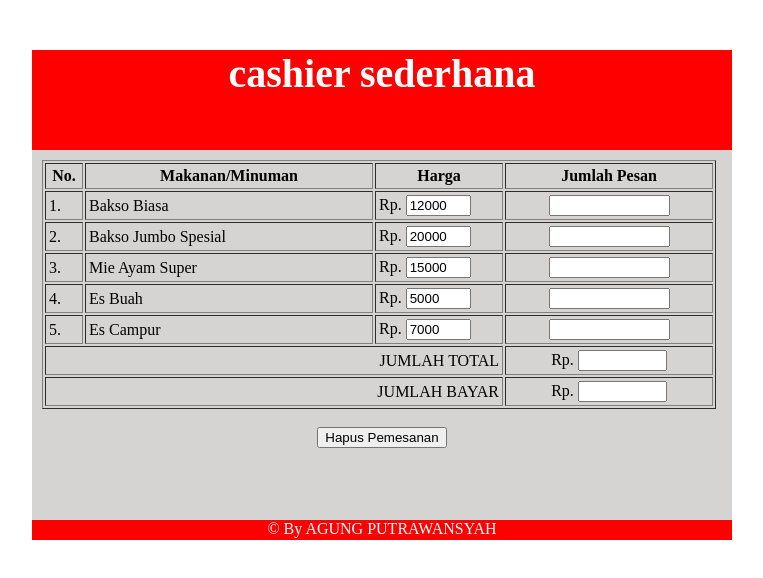
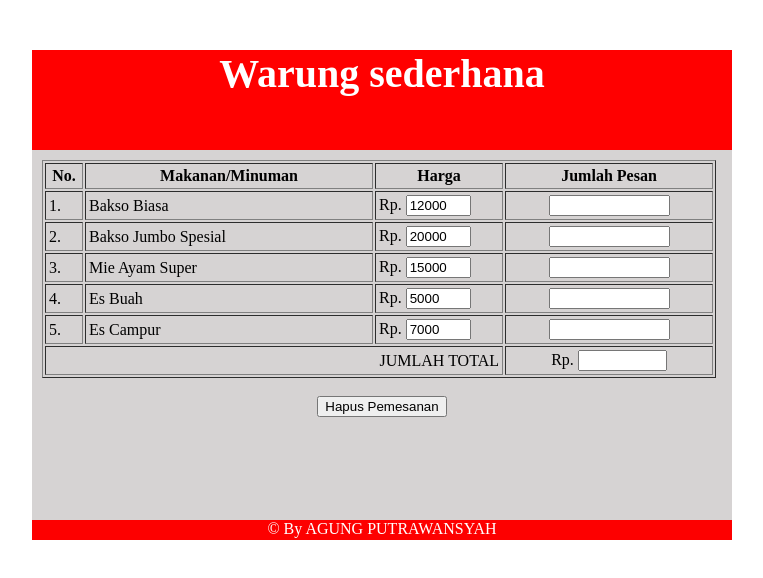
Before and after one commit to Agungputrawansyah/quiz-cashier, a plain HTML site: page index.html in a window 1280 px wide. Shown: the whole page, without its empty margins (258-1021 px from the left). Drawn offline with Linux system fonts and the light colour scheme.

Commit message:
Update index.html

```diff
--- a/index.html
+++ b/index.html
@@ -10,7 +10,7 @@
 <body>
 
 <header>
-<judul>cashier sederhana</judul>
+<judul>Warung sederhana</judul>
 </header>
 
 <section>
@@ -63,11 +63,7 @@
 <td><center>Rp. <input type="text" name="total" size=8 style="text-align:center" readonly></center></td>
 </td>
 </tr>
-<tr>
-<td colspan=3 align="right">JUMLAH BAYAR</td>
-<td><center>Rp. <input type="text" name="bayar" size=8 style="text-align:center" readonly></center></td>
-</td>
-</tr>
+
 </table>
 <br />
 <center><input type="button" value="Hapus Pemesanan" onclick="batal()" /></center>
```
